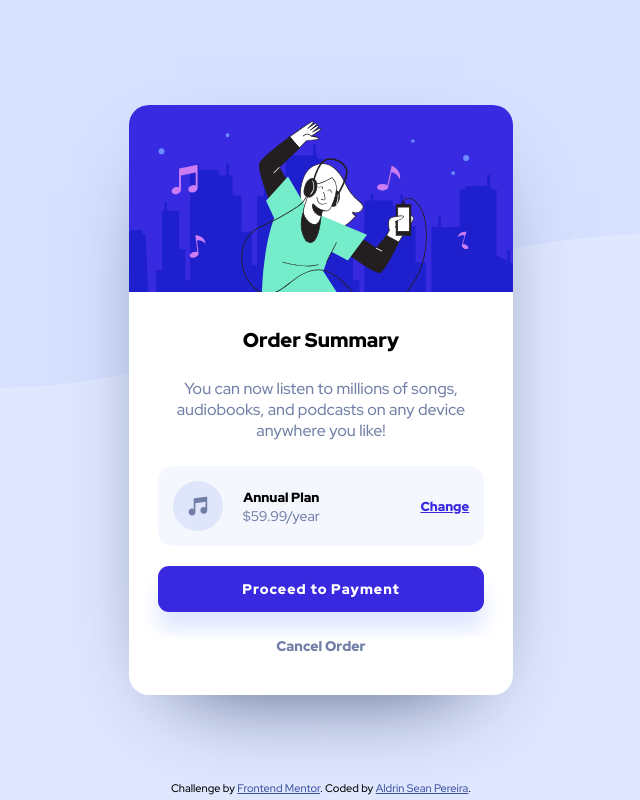
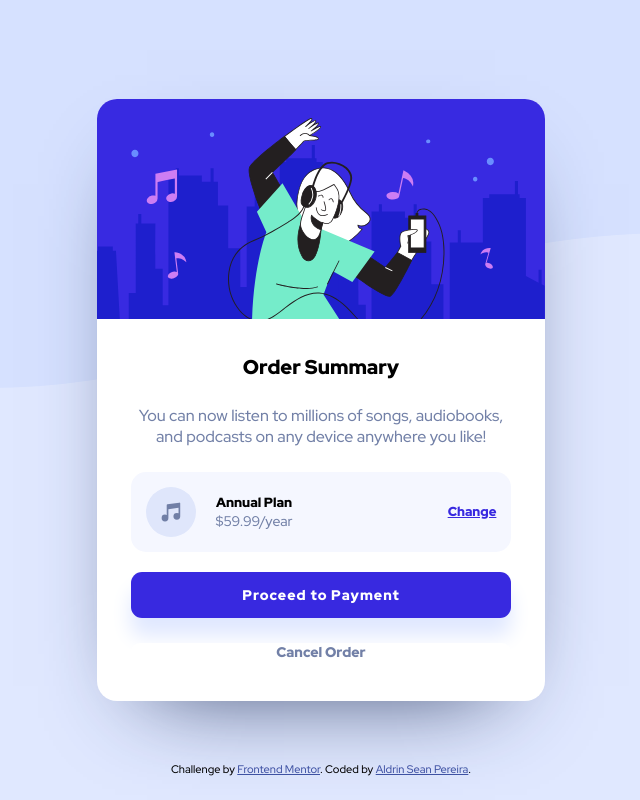
Before and after one commit to AldrinSeanPereira/order-summary-component-main, a plain HTML site: page index.html in a window 1280 px wide. Shown: the whole page, without its empty margins (319-959 px from the left). Drawn offline with Linux system fonts and the light colour scheme.

Commit message:
Add files via upload

```diff
--- a/styles.css
+++ b/styles.css
@@ -156,7 +156,7 @@ button {
     font-size: 11px;
     text-align: center;
     position: absolute;
-    bottom: 5px;
+    bottom: 3vh;
 }
 
 .attribution a {
@@ -170,6 +170,6 @@ button {
     }
 
     main {
-        width: 30%;
+        width: 35%;
     }
 }
```
